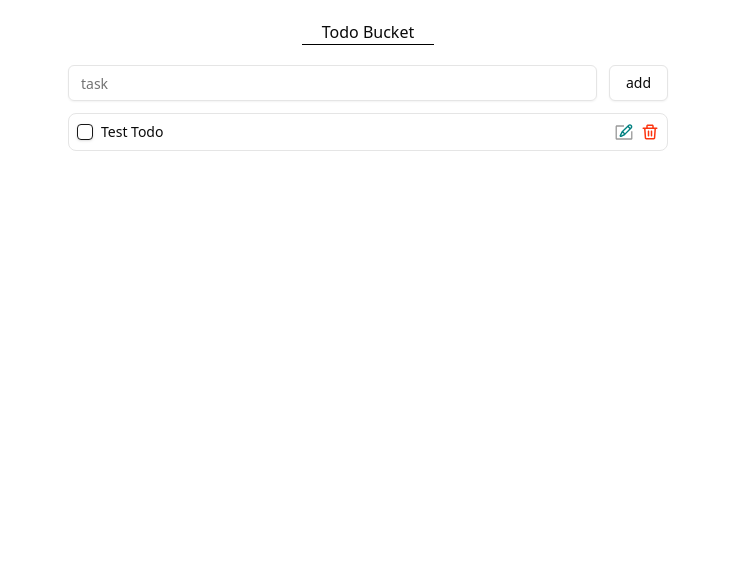
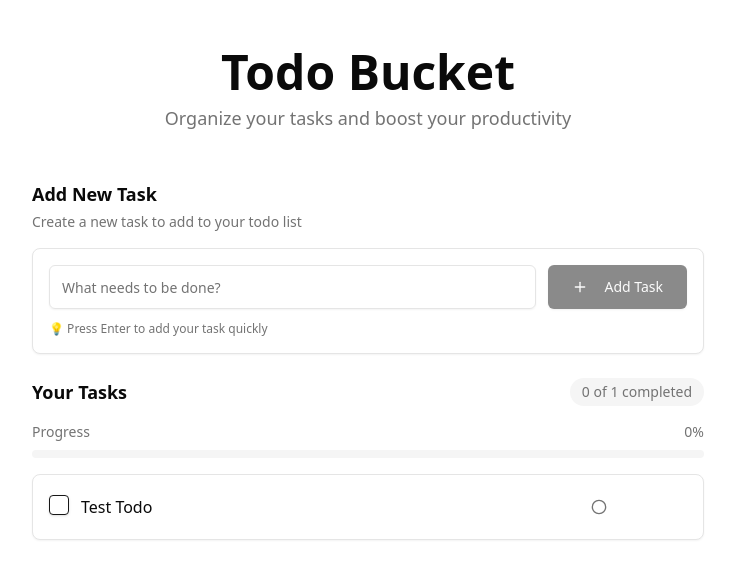
Before and after one commit to codingdestro/TodoApp, a React (Vite) app: page / in a window 1280 px wide. Shown: the top 578 px of the page, without its empty margins (272-1007 px from the left). Built offline with nearby package versions, Linux system fonts and the light colour scheme.

Commit message:
refactor: re-design the components

```diff
--- a/src/App.tsx
+++ b/src/App.tsx
@@ -42,11 +42,20 @@ function App() {
   };
 
   return (
-    <div className="p-5 flex gap-5 flex-col items-center">
-      <div className="border-b border-black px-5">
+    <div className="min-h-screen bg-background">
+      <div className="container mx-auto px-4 py-6 sm:py-8 lg:py-12">
+        {/* Header */}
+        <div className="text-center mb-8 lg:mb-12">
+          <h1 className="text-3xl sm:text-4xl lg:text-5xl font-bold text-foreground mb-2">
             Todo Bucket
+          </h1>
+          <p className="text-muted-foreground text-lg">
+            Organize your tasks and boost your productivity
+          </p>
         </div>
-      <div className="flex flex-col gap-3 w-full max-w-[600px]">
+
+        {/* Main Content */}
+        <div className="max-w-2xl mx-auto space-y-6">
           <Todo
             edit={editTodo}
             editTodo={edit}
@@ -63,6 +72,7 @@ function App() {
           />
         </div>
       </div>
+    </div>
   );
 }
 
--- a/src/components/Todo.tsx
+++ b/src/components/Todo.tsx
@@ -1,6 +1,7 @@
 import { useRef } from "react";
 import { Button } from "./ui/button";
 import { Input } from "./ui/input";
+import { Plus, Edit2 } from "lucide-react";
 
 interface Props {
   addTodo: (todo: string) => void;
@@ -12,32 +13,81 @@ interface Props {
 
 const Todo = ({ addTodo, edit, editTodo, todo, setTodo }: Props) => {
   const inputRef = useRef<HTMLInputElement>(null);
+
   const addTodoHandle = () => {
-    if (!todo) return;
+    if (!todo.trim()) return;
     if (edit.edit) {
-      //edit the todo
       editTodo();
     } else {
-      addTodo(todo);
+      addTodo(todo.trim());
     }
     setTodo("");
     inputRef.current?.focus();
   };
+
   return (
-    <div className="flex gap-3 w-full">
+    <div className="w-full">
+      {/* Header */}
+      <div className="mb-4">
+        <h2 className="text-lg font-semibold text-foreground mb-1">
+          {edit.edit ? "Edit Task" : "Add New Task"}
+        </h2>
+        <p className="text-sm text-muted-foreground">
+          {edit.edit
+            ? "Update your task and click save to confirm changes"
+            : "Create a new task to add to your todo list"}
+        </p>
+      </div>
+
+      {/* Input Form */}
+      <div className="bg-card border border-border rounded-lg p-4 shadow-sm">
+        <div className="flex flex-col sm:flex-row gap-3">
+          <div className="flex-1">
             <Input
               ref={inputRef}
               type="text"
-        placeholder="task"
+              placeholder={
+                edit.edit ? "Update your task..." : "What needs to be done?"
+              }
               value={todo}
+              className="h-11 text-base transition-all duration-200 focus:ring-2 focus:ring-primary/20 focus:border-primary"
               onKeyDown={(e) => {
-          if (e.key === "Enter") addTodoHandle();
+                if (e.key === "Enter" && !e.shiftKey) {
+                  e.preventDefault();
+                  addTodoHandle();
+                }
               }}
               onChange={(e) => {
                 setTodo(e.target.value);
               }}
             />
-      <Button variant={'outline'} onClick={addTodoHandle}>add</Button>
+          </div>
+
+          <Button
+            onClick={addTodoHandle}
+            disabled={!todo.trim()}
+            className="h-11 px-6 font-medium transition-all duration-200 hover:scale-105 active:scale-95 sm:min-w-[120px]"
+            size="default"
+          >
+            {edit.edit ? (
+              <>
+                <Edit2 className="w-4 h-4 mr-2" />
+                Update
+              </>
+            ) : (
+              <>
+                <Plus className="w-4 h-4 mr-2" />
+                Add Task
+              </>
+            )}
+          </Button>
+        </div>
+
+        {/* Quick tip */}
+        <div className="mt-3 text-xs text-muted-foreground">
+          💡 Press Enter to {edit.edit ? "update" : "add"} your task quickly
+        </div>
+      </div>
     </div>
   );
 };
--- a/src/components/TodoList.tsx
+++ b/src/components/TodoList.tsx
@@ -1,5 +1,7 @@
 import { Dispatch, SetStateAction } from "react";
 import { Checkbox } from "./ui/checkbox";
+import { Button } from "./ui/button";
+import { Edit2, Trash2, CheckCircle2, Circle } from "lucide-react";
 
 type todoType = { todo: string; done: boolean };
 
@@ -10,6 +12,7 @@ interface Props {
   edit: Dispatch<SetStateAction<{ edit: boolean; idx: number }>>;
   setTodo: Dispatch<SetStateAction<string>>;
 }
+
 const TodoList = ({
   todos,
   markComplete,
@@ -17,40 +20,124 @@ const TodoList = ({
   deleteTodo,
   edit,
 }: Props) => {
+  const completedCount = todos.filter((todo) => todo.done).length;
+  const totalCount = todos.length;
+
   return (
-    <div className="p-2 border rounded-lg flex flex-col gap-3">
-      {todos.length > 0
-        ? todos.map((__, idx: number) => {
-            return (
-              <div key={idx}
-              className={`flex justify-between transition duration-500 ${todos[idx].done ? "text-zinc-300" : ""}`}>
-                <div className="flex gap-2 items-center w-full" >
-                  <Checkbox id={`${idx}`} checked={todos[idx].done}  onClick={() => markComplete(idx)}/>
-                  <label htmlFor={`${idx}`} className="text-sm w-full">{todos[idx].todo}</label>
+    <div className="w-full">
+      {/* Header with stats */}
+      <div className="flex items-center justify-between mb-4">
+        <h3 className="text-lg font-semibold text-foreground">Your Tasks</h3>
+        {totalCount > 0 && (
+          <div className="text-sm text-muted-foreground bg-muted px-3 py-1 rounded-full">
+            {completedCount} of {totalCount} completed
+          </div>
+        )}
+      </div>
+
+      {/* Progress Bar */}
+      {totalCount > 0 && (
+        <div className="my-4">
+          <div className="flex items-center justify-between text-sm text-muted-foreground mb-2">
+            <span>Progress</span>
+            <span>{Math.round((completedCount / totalCount) * 100)}%</span>
+          </div>
+          <div className="w-full bg-muted rounded-full h-2">
+            <div
+              className="bg-primary rounded-full h-2 transition-all duration-300 ease-out"
+              style={{ width: `${(completedCount / totalCount) * 100}%` }}
+            />
+          </div>
+        </div>
+      )}
+
+      {/* Todo List */}
+      <div className="bg-card border border-border rounded-lg shadow-sm">
+        {todos.length > 0 ? (
+          <div className="divide-y divide-border">
+            {todos.map((todo, idx) => (
+              <div
+                key={idx}
+                className={`p-4 flex items-center gap-3 group hover:bg-muted/50 transition-all duration-200 ${
+                  todo.done ? "opacity-60" : ""
+                }`}
+              >
+                {/* Checkbox */}
+                <div className="flex-shrink-0">
+                  <Checkbox
+                    id={`todo-${idx}`}
+                    checked={todo.done}
+                    onClick={() => markComplete(idx)}
+                    className="w-5 h-5"
+                  />
                 </div>
-                <div className="flex gap-2 items-center pl-2 ">
-                  <div
-                    style={{ backgroundImage: "url('/assets/edit.svg')" }}
-                    className="edit w-[18px] h-[18px] bg-cover cursor-pointer"
+
+                {/* Todo Text */}
+                <div className="flex-1 min-w-0">
+                  <label
+                    htmlFor={`todo-${idx}`}
+                    className={`text-sm sm:text-base cursor-pointer block truncate pr-2 ${
+                      todo.done
+                        ? "line-through text-muted-foreground"
+                        : "text-foreground"
+                    }`}
+                    title={todo.todo}
+                  >
+                    {todo.todo}
+                  </label>
+                </div>
+
+                {/* Status Indicator */}
+                <div className="flex-shrink-0 hidden sm:block">
+                  {todo.done ? (
+                    <CheckCircle2 className="w-4 h-4 text-green-500" />
+                  ) : (
+                    <Circle className="w-4 h-4 text-muted-foreground" />
+                  )}
+                </div>
+
+                {/* Action Buttons */}
+                <div className="flex-shrink-0 flex items-center gap-1 opacity-0 group-hover:opacity-100 transition-opacity duration-200">
+                  <Button
+                    variant="ghost"
+                    size="sm"
+                    className="h-8 w-8 p-0 hover:bg-blue-100 hover:text-blue-600"
                     onClick={() => {
-                      setTodo(todos[idx].todo);
+                      setTodo(todo.todo);
                       edit({ edit: true, idx: idx });
                     }}
-                  />
-                  <div
-                    className="edit w-[18px] h-[18px] bg-cover cursor-pointer"
-                    style={{ backgroundImage: "url('/assets/del.svg')" }}
-                    onClick={() => {
-                      deleteTodo(idx);
-                    }}
-                  />
+                    title="Edit task"
+                  >
+                    <Edit2 className="w-4 h-4" />
+                  </Button>
+
+                  <Button
+                    variant="ghost"
+                    size="sm"
+                    className="h-8 w-8 p-0 hover:bg-red-100 hover:text-red-600"
+                    onClick={() => deleteTodo(idx)}
+                    title="Delete task"
+                  >
+                    <Trash2 className="w-4 h-4" />
+                  </Button>
                 </div>
               </div>
-            );
-          })
-        : <div className="text-center text-rose-500">
-          No todos
-          </div>}
+            ))}
+          </div>
+        ) : (
+          <div className="p-8 text-center">
+            <div className="w-16 h-16 mx-auto mb-4 bg-muted rounded-full flex items-center justify-center">
+              <CheckCircle2 className="w-8 h-8 text-muted-foreground" />
+            </div>
+            <h4 className="text-lg font-medium text-foreground mb-2">
+              No tasks yet
+            </h4>
+            <p className="text-muted-foreground">
+              Add your first task above to get started with your todo list!
+            </p>
+          </div>
+        )}
+      </div>
     </div>
   );
 };
```
Lines whose indentation alone changed are shown as unchanged.
